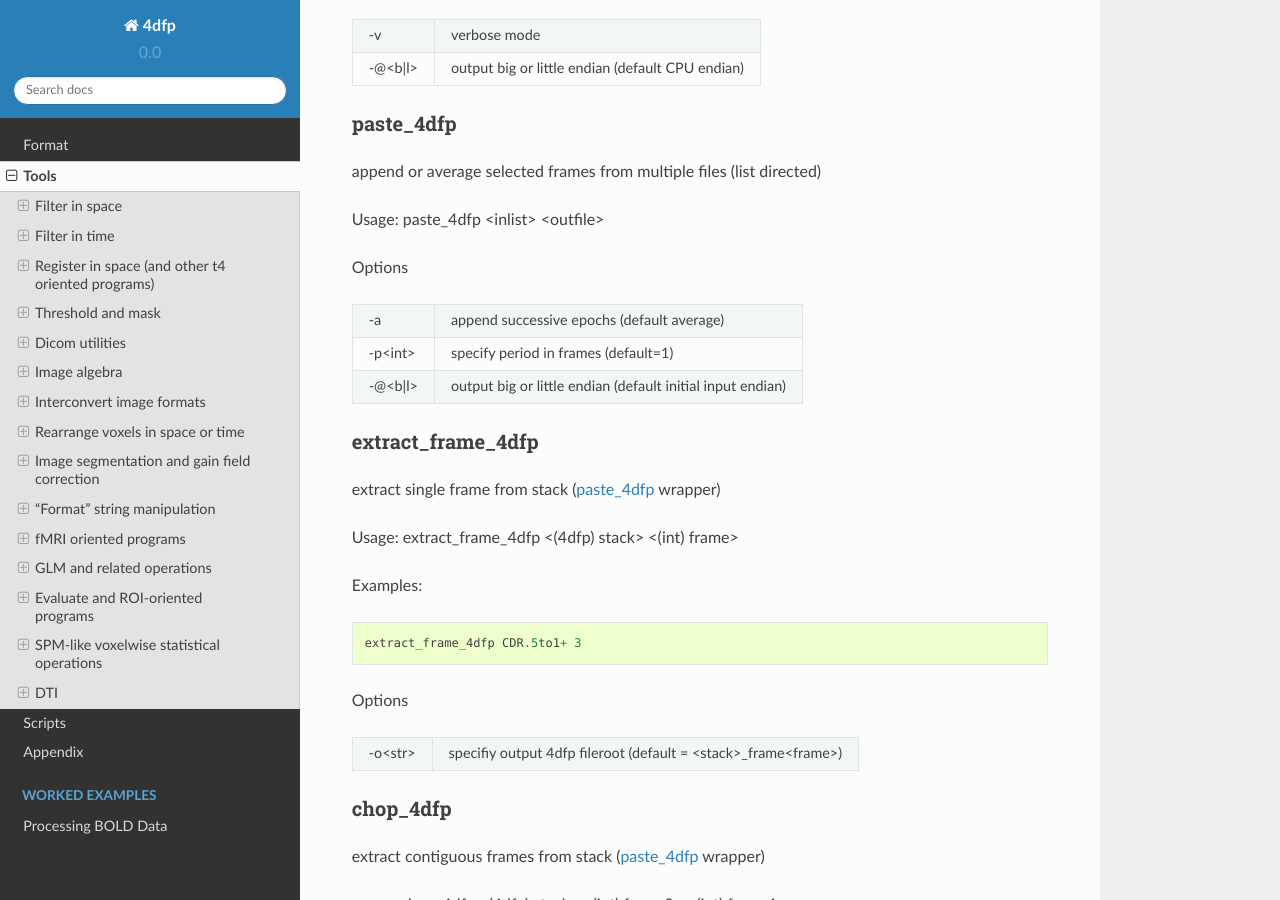
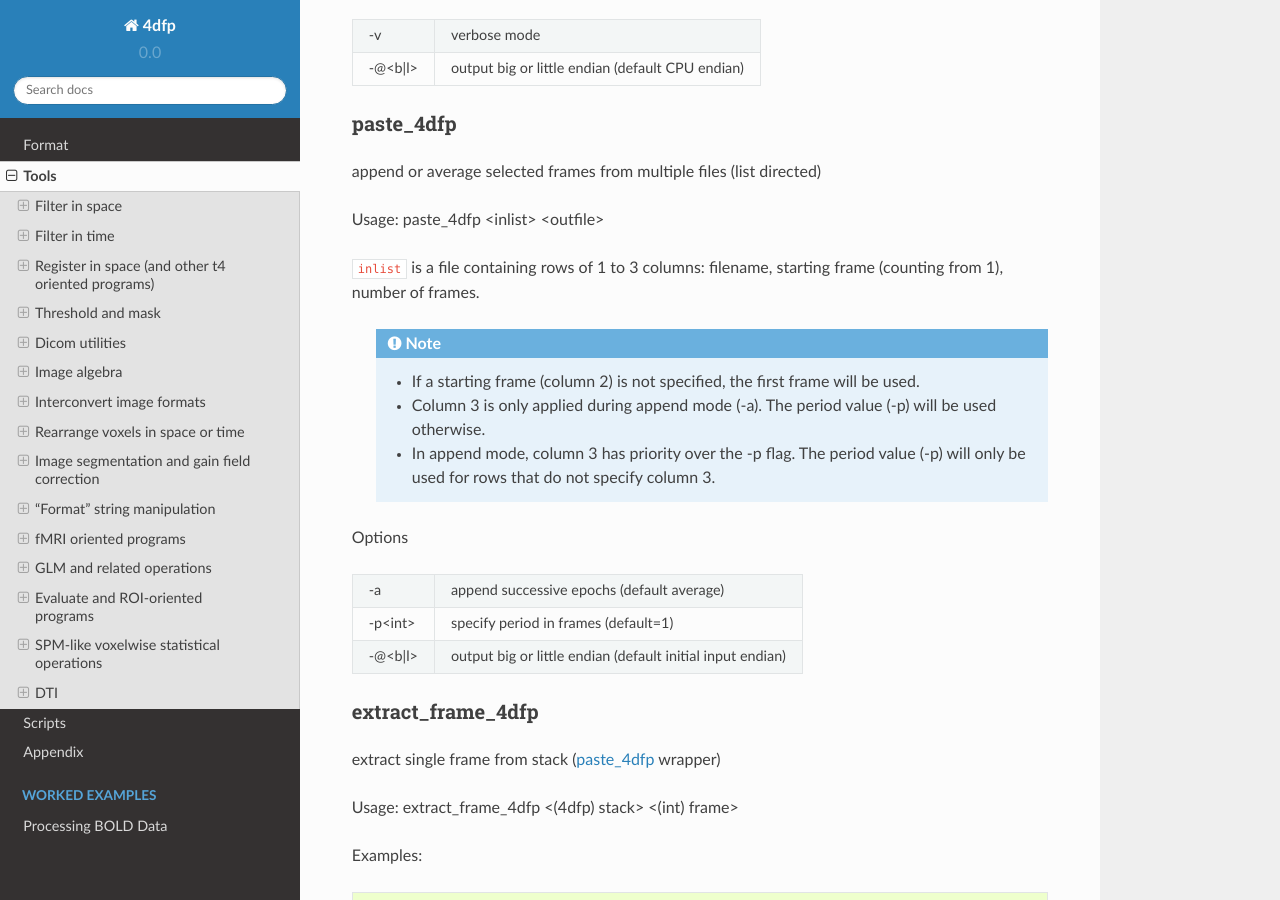
Before and after one commit to BlackHershey/4dfp-docs, a Sphinx documentation site: the page built from docs/tools.rst, in a window 1280 px wide and 900 px high, scrolled down 20169 px. Built offline with Sphinx 7.4.7 and the Read the Docs theme 2.0.0, drawn with Linux system fonts in a browser that asks for light colours.

Commit message:
added explanation of paste input file format

```diff
--- a/docs/tools.rst
+++ b/docs/tools.rst
@@ -858,6 +858,15 @@ paste_4dfp
 append or average selected frames from multiple files (list directed)
 
 Usage:	paste_4dfp <inlist> <outfile>
+
+
+:code:`inlist` is a file containing rows of 1 to 3 columns: filename, starting frame (counting from 1), number of frames.
+
+	.. note::
+
+		* If a starting frame (column 2) is not specified, the first frame will be used.
+		* Column 3 is only applied during append mode (-a). The period value (-p) will be used otherwise.
+		* In append mode, column 3 has priority over the -p flag. The period value (-p) will only be used for rows that do not specify column 3.
 
 Options
 
```
